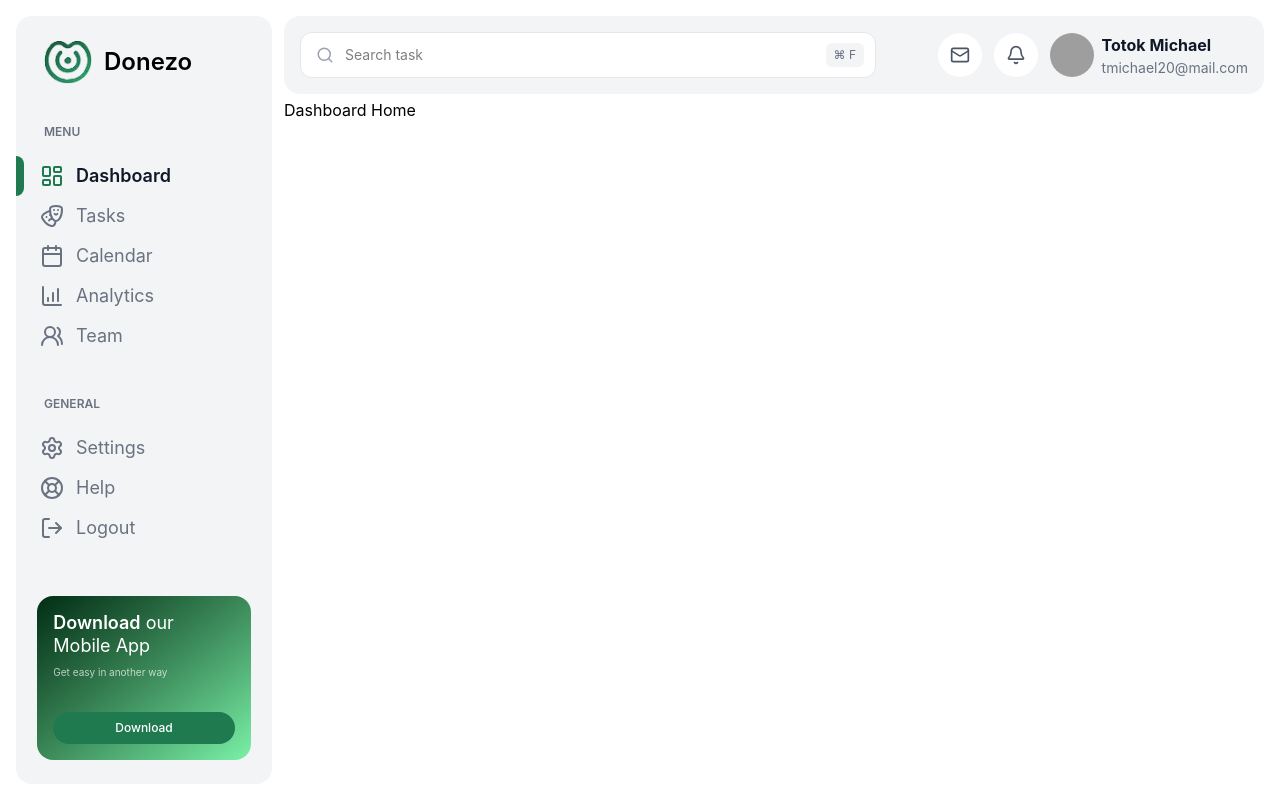
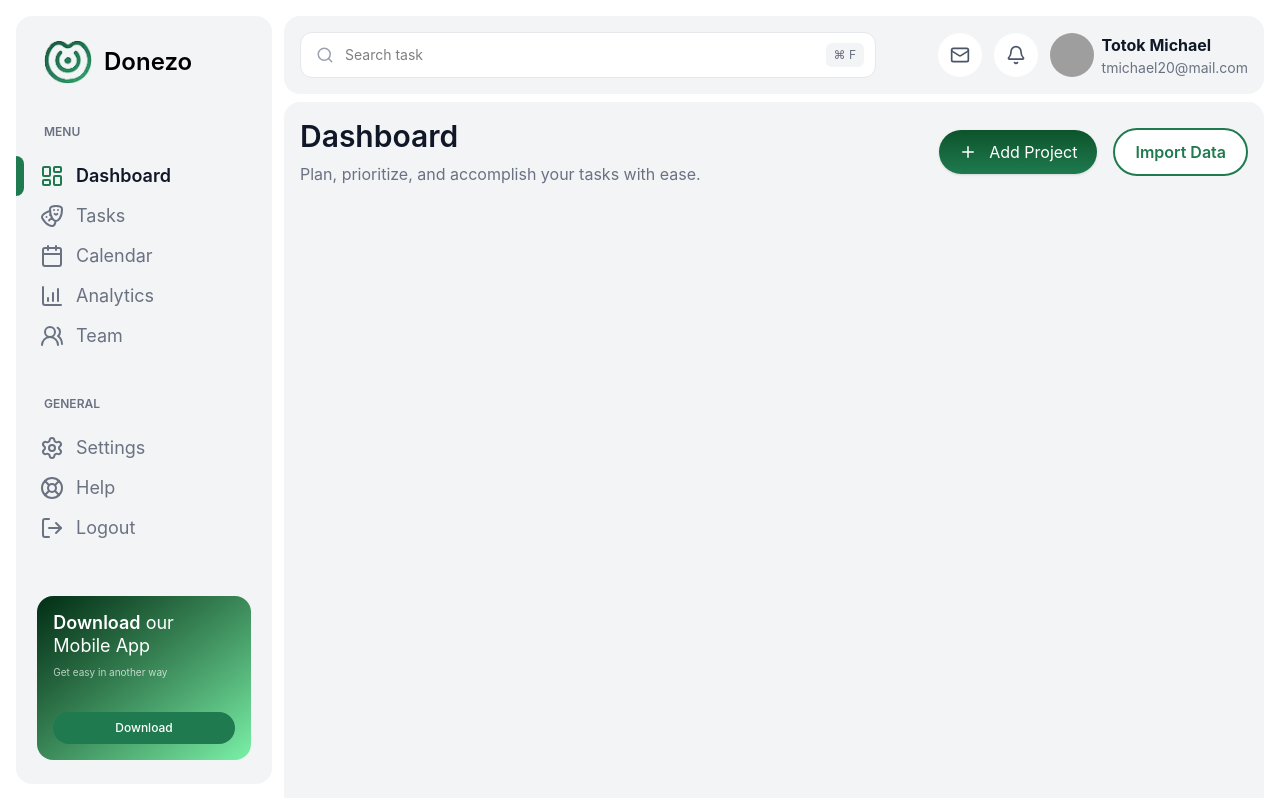
Before and after one commit to Abrar9410/Octarnal-task-dashboard, a React (Vite) app: page /dashboard in a window 1280 px wide. Shown: the top 798 px of the page. Built offline with nearby package versions, Linux system fonts and the light colour scheme; grey boxes are pictures that could not be loaded.

Commit message:
Header components design done

```diff
--- a/src/components/dashboard/TopNavbar.tsx
+++ b/src/components/dashboard/TopNavbar.tsx
@@ -2,7 +2,7 @@ import { Search, Mail, Bell } from "lucide-react";
 
 const TopNavbar = () => {
     return (
-        <div className="bg-gray-100 flex justify-between items-center p-4 rounded-2xl mb-1">
+        <div className="bg-gray-100 flex justify-between items-center p-4 rounded-2xl mb-2">
 
             {/* Search Bar */}
             <div className="flex items-center gap-4 w-full max-w-xl">
--- /dev/null
+++ b/src/pages/dashboard/dashboardPage/DashboardPage.tsx
@@ -0,0 +1,12 @@
+import Header from "./Header";
+
+
+const DashboardPage = () => {
+    return (
+        <div className="p-4 bg-gray-100 rounded-2xl h-full">
+            <Header />
+        </div>
+    );
+};
+
+export default DashboardPage;
--- /dev/null
+++ b/src/pages/dashboard/dashboardPage/Header.tsx
@@ -0,0 +1,28 @@
+import { Plus } from "lucide-react";
+
+
+const Header = () => {
+    return (
+        <div className="flex max-sm:flex-col justify-between items-center mb-8">
+            <div>
+                <h2 className="text-3xl font-semibold text-gray-900">Dashboard</h2>
+                <p className="text-gray-500 mt-2 font-normal">
+                    Plan, prioritize, and accomplish your tasks with ease.
+                </p>
+            </div>
+
+            <div className="flex items-center gap-4">
+                <button className="cursor-pointer flex justify-center items-center gap-3 bg-linear-to-b from-green-900 to-[#1F7A4F] text-white px-5 py-2.5 rounded-full font-normal shadow-sm hover:opacity-90 transition">
+                    <Plus size={18} />
+                    Add Project
+                </button>
+
+                <button className="cursor-pointer bg-white border-2 border-[#1F7A4F] text-[#1F7A4F] px-5 py-2.5 rounded-full font-semibold">
+                    Import Data
+                </button>
+            </div>
+        </div>
+    );
+};
+
+export default Header;
--- a/src/routes/Router.tsx
+++ b/src/routes/Router.tsx
@@ -2,6 +2,7 @@ import { createBrowserRouter } from "react-router";
 import AuthLayout from "../layouts/AuthLayout";
 import LoginPage from "../pages/auth/LoginPage";
 import DashboardLayout from "../layouts/DashboardLayout";
+import DashboardPage from "../pages/dashboard/dashboardPage/DashboardPage";
 
 
 
@@ -26,7 +27,7 @@ export const router = createBrowserRouter([
         children: [
             {
                 index: true,
-                element: <div>Dashboard Home</div>
+                element: <DashboardPage />
             },
         ]
     }
```
